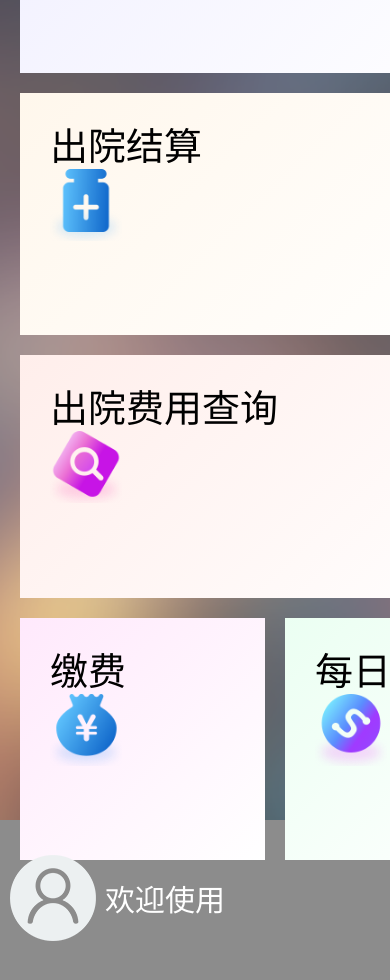
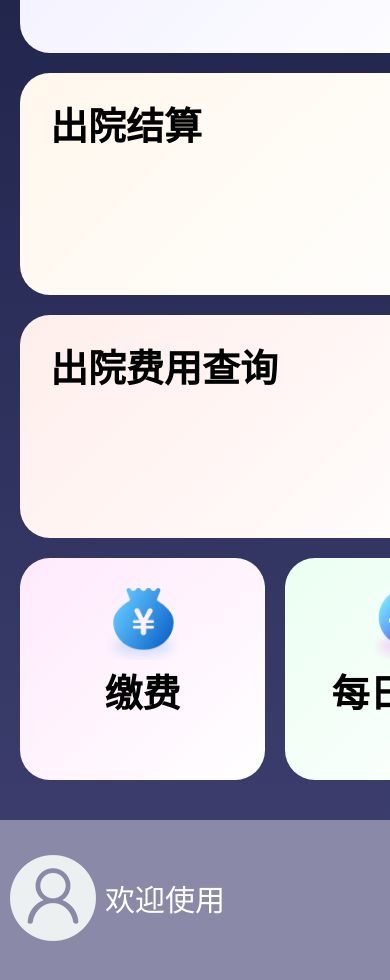
Before and after one commit to zhaohui90-lee/kioskView, a Vue app: page / in a window 390 px wide. Shown: the part 940-1920 px from the top of the page. Built offline with nearby package versions, Linux system fonts and the light colour scheme.

Commit message:
调整1280样式

```diff
--- a/src/assets/base.css
+++ b/src/assets/base.css
@@ -1,4 +1,5 @@
 :root {
+  --font-size-weight: bold;
   --font-size-small: 0.7rem;
   --font-size-base: 1rem;
   --font-size-large: 1.5rem;
@@ -11,6 +12,7 @@
   --background-primary: #262626;
   --background-secondary: #595959;
   --background-tertiary: #8c8c8c;
+  --background-footer: #8a8aa8;
 
   --button-background-sucess: #67C23A;
   --button-background-warning: #E6A23C;
@@ -18,7 +20,7 @@
   --button-background-danger: #F56C6C;
   --button-background-info: #909399;
 
-  --home-button-background-1: #fff;
+  --home-button-background-1: #8a8aa8;
   --home-button-background-2: #fff;
   --home-button-background-3: #fff;
   --home-button-background-4: #fff;
--- a/src/assets/main.css
+++ b/src/assets/main.css
@@ -2,12 +2,6 @@
 @import url("./home.css");
 /* @import url("./global.css"); */
 
-
-/* #app {
-  width: 1280px;
-  height: 1080px;
-  background: url(./img/43inch-footer-bg.png) center/120%;
-} */
 
 @media screen and (min-width: 1281px) {
   html {
@@ -19,7 +13,6 @@
     font-size: 20px;
     width: 1280px;
     height: 1024px;
-    /* background: url('./img/43inch-header-bg.png') center/120% no-repeat; */
     background: linear-gradient(0deg, #404172 0%, #050C2A 100%);
   }
 }
@@ -28,7 +21,7 @@
     font-size: 20px;
     width: 1080px;
     height: 1920px;
-    background: url('./img/43inch-footer-bg.png') center/140% no-repeat;
+    background: linear-gradient(0deg, #404172 0%, #050C2A 100%);
   }
 }
 body div,
@@ -37,7 +30,6 @@ body i {
   font-family: -apple-system, BlinkMacSystemFont, 'Segoe UI', Roboto, 'Helvetica Neue', Arial,
   'Noto Sans', sans-serif, 'Apple Color Emoji', 'Segoe UI Emoji', 'Segoe UI Symbol',
   'Noto Color Emoji';
-  /* border: 1px solid red; */
 }
 
 .menu-name-wrap .ico-plane {
--- a/src/slot/footer/FooterSlot.vue
+++ b/src/slot/footer/FooterSlot.vue
@@ -20,7 +20,7 @@
 
 <style lang="less" scoped>
 .footer {
-  background: var(--background-tertiary);
+  background: var(--background-footer);
   display: flex;
   &-left {
     height: 100%;
--- a/src/views/content/ContentView.vue
+++ b/src/views/content/ContentView.vue
@@ -151,6 +151,7 @@ width = 1240px = 62rem
   row-gap: 1rem;
   column-gap: 1rem;
   padding-top: 2rem;
+  font-weight: var(--font-size-weight);
 
 
   @media screen and (max-width: 1080px) {
@@ -158,31 +159,49 @@ width = 1240px = 62rem
       flex-basis: 9.25rem;
       max-width: 9.25rem;
       flex-grow: 1;
-      height: 9.125rem;
+      height: 8.125rem;
       padding: 1.5rem;
+      border-radius: 1.5rem;
       font-size: var(--font-size-large);
       line-height: var(--line-height-large);
+
+      .item-content .menu-name {
+        display: flex;
+        flex-flow: column nowrap;
+        flex-direction: column-reverse;
+        align-items: center;
+        font-size: var(--font-size-extra-large);
+        line-height: var(--line-height-extra-large);
+
+      }
     }
 
     .content-menu-temp-item[data-type='big'] {
       flex-basis: 22.5rem;
       max-width: 22.5rem;
       flex-grow: 1;
-      height: 9.125rem;
+      height: 8.125rem;
       padding: 1.5rem;
+      border-radius: 1.5rem;
       font-size: var(--font-size-large);
       line-height: var(--line-height-large);
+
+      .item-content .menu-name {
+        display: flex;
+        flex-flow: row nowrap;
+        font-size: var(--font-size-extra-large);
+        line-height: var(--line-height-extra-large);
+
+        .menu-title {
+          flex: 3;
+        }
+
+        .menu-logo {
+          flex: 1;
+        }
+      }
     }
 
-    .item-content .menu-name {
-      font-size: var(--font-size-extra-large);
-      line-height: var(--line-height-extra-large);
-    }
-
-    .item-content .menu-tips {
-      font-size: var(--font-size-large);
-      line-height: var(--line-height-large);
-    }
   }
 
   @media screen and (min-width: 1280px) {
```
